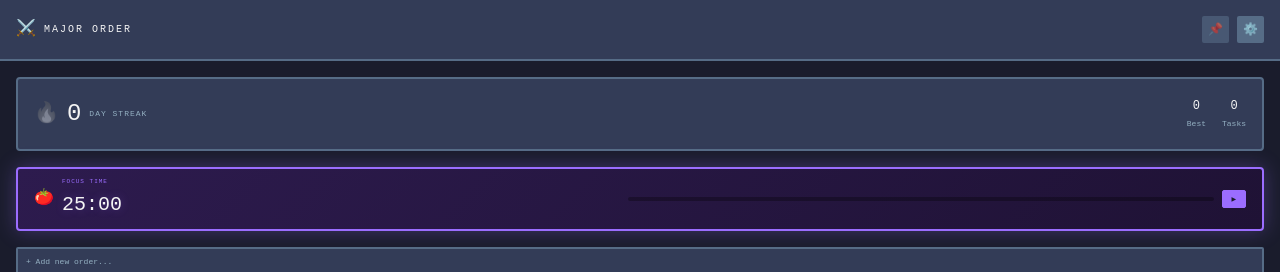
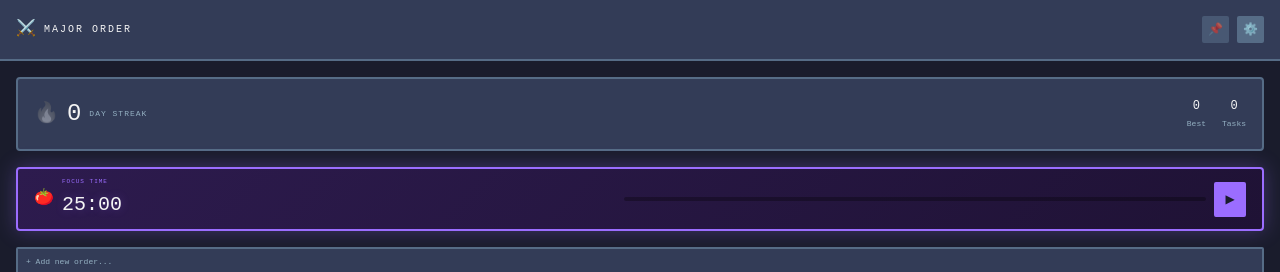
Before and after one commit to elitedevstudios/majororderapp, a React (Vite) app: page / in a window 1280 px wide. Shown: the top 272 px of the page. Built offline with nearby package versions, Linux system fonts and the light colour scheme.

Commit message:
style: minimal standing orders + larger timer icons - Remove Est. time from recurring tasks - Larger play/pause/skip buttons (32px)

```diff
--- a/src/components/RecurringTasks/RecurringTasks.tsx
+++ b/src/components/RecurringTasks/RecurringTasks.tsx
@@ -100,7 +100,6 @@ export function RecurringTasks(): JSX.Element {
                   <span className={styles.recurring__taskTitle}>{task.title}</span>
                   <span className={styles.recurring__meta}>
                     {getPriorityIcon(task.priority)} {task.frequency}
-                    {task.estimatedMinutes && ` • ~${task.estimatedMinutes}m`}
                   </span>
                 </div>
 
@@ -155,18 +154,6 @@ export function RecurringTasks(): JSX.Element {
                   </select>
                 </div>
 
-                <div className={styles.recurring__option}>
-                  <label>Est. time:</label>
-                  <input
-                    type="number"
-                    className={styles.recurring__timeInput}
-                    placeholder="min"
-                    min="1"
-                    max="480"
-                    value={estimatedMinutes}
-                    onChange={(e) => setEstimatedMinutes(e.target.value)}
-                  />
-                </div>
               </div>
 
               <div className={styles.recurring__actions}>
--- a/src/components/Timer/Timer.module.css
+++ b/src/components/Timer/Timer.module.css
@@ -78,16 +78,19 @@
 }
 
 .timer__button {
-  padding-block: var(--space-xs);
-  padding-inline: var(--space-sm);
-  font-size: 6px;
+  display: flex;
+  align-items: center;
+  justify-content: center;
+  padding: var(--space-sm);
+  font-size: var(--font-md);
   background-color: transparent;
-  border: 1px solid var(--color-purple);
+  border: 2px solid var(--color-purple);
   border-radius: var(--radius-sm);
   color: var(--color-purple);
   cursor: pointer;
   transition: all var(--transition-fast);
-  letter-spacing: 1px;
+  min-inline-size: 32px;
+  min-block-size: 32px;
 }
 
 .timer__button:hover {
```
